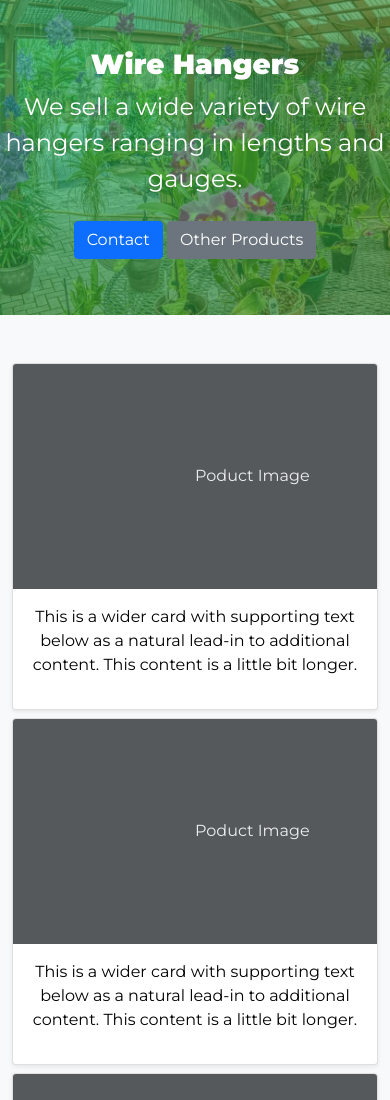
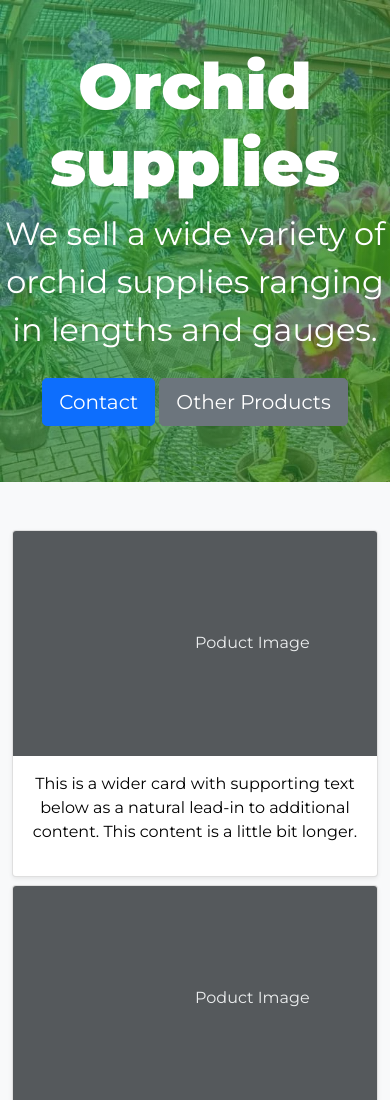
Before and after one commit to ShaneDFields/Florida-Wire-Fabricators, a plain HTML site: page wirehangers.html in a window 390 px wide. Shown: the top 1100 px of the page. Drawn offline with nearby package versions, Linux system fonts and the light colour scheme.

Commit message:
update product pages mobile UI

```diff
--- a/CSS/styles.css
+++ b/CSS/styles.css
@@ -235,6 +235,7 @@ p {
       rgba(34, 126, 34, 0.7) 90%
     ),
     url("../images/IMG_5778.jpeg");
+  background-size: cover;
 }
 
 .price-heading {
@@ -539,4 +540,14 @@ p {
     margin-bottom: 0;
     padding-bottom: 100px;
   }
+
+  .product-heading {
+    color: white;
+    font-size: 4rem;
+  }
+
+  .product-sub-heading {
+    color: white;
+    font-size: 2rem;
+  }
 }
--- a/wirehangers.html
+++ b/wirehangers.html
@@ -37,13 +37,13 @@
       <section class="py-5 text-center wire-hangers-hero">
         <div class="row py-lg-5">
           <div class="col-lg-6 col-md-8 mx-auto">
-            <h1 class="product-heading">Wire Hangers</h1>
+            <h1 class="product-heading">Orchid supplies</h1>
             <p class="product-sub-heading">
-              We sell a wide variety of wire hangers ranging in lengths and
+              We sell a wide variety of orchid supplies ranging in lengths and
               gauges.
             </p>
-            <a href="index.html#footer" class="btn btn-primary my-2">Contact</a>
-            <a href="index.html#pricing" class="btn btn-secondary my-2"
+            <a href="index.html#footer" class="btn btn-lg btn-primary my-2">Contact</a>
+            <a href="index.html#pricing" class="btn btn-lg btn-secondary my-2"
               >Other Products</a
             >
           </div>
```
Also changed, not shown: citrusstakes.html (+2 -2 lines), groundstaples.html (+2 -2 lines).
